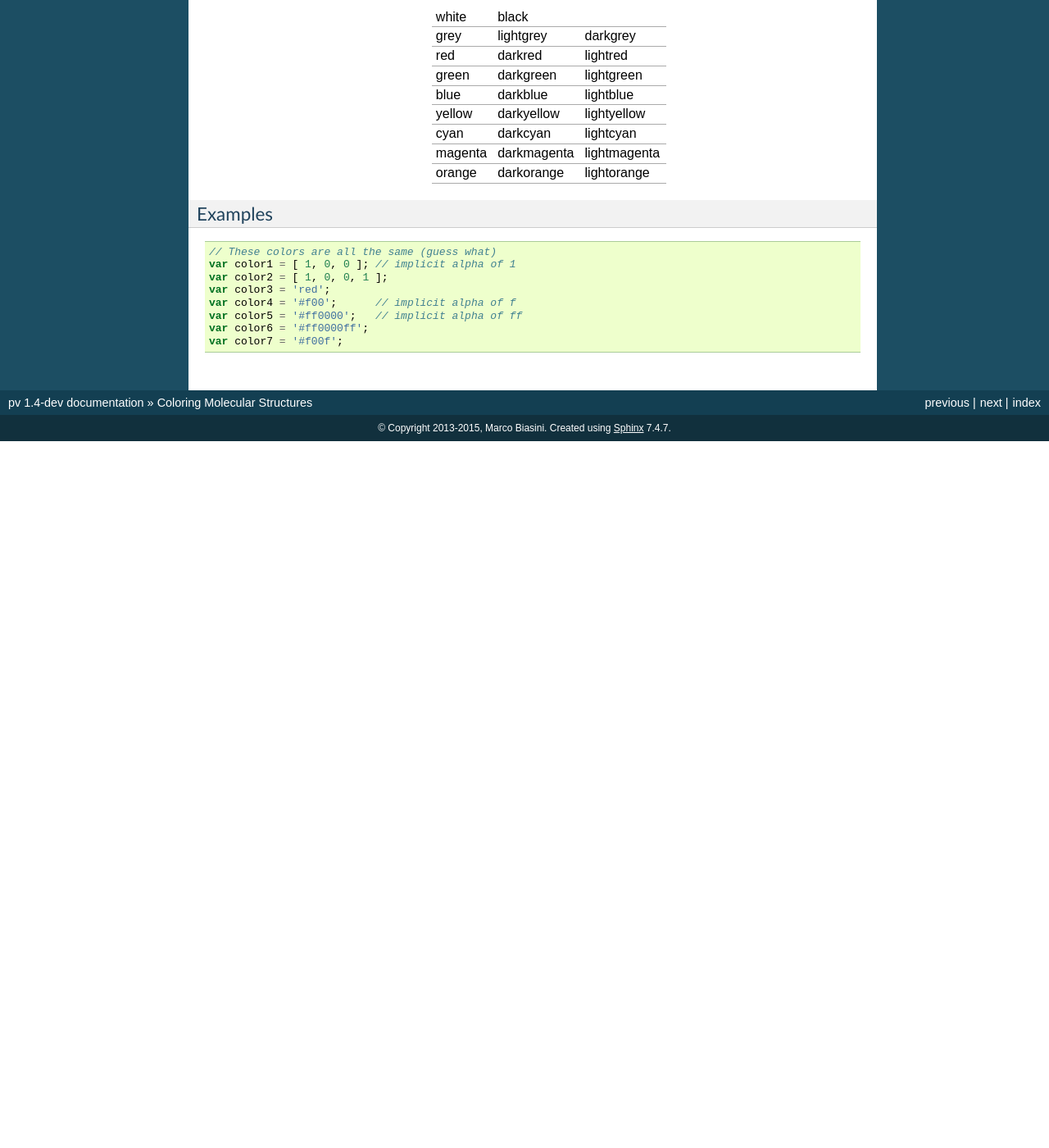
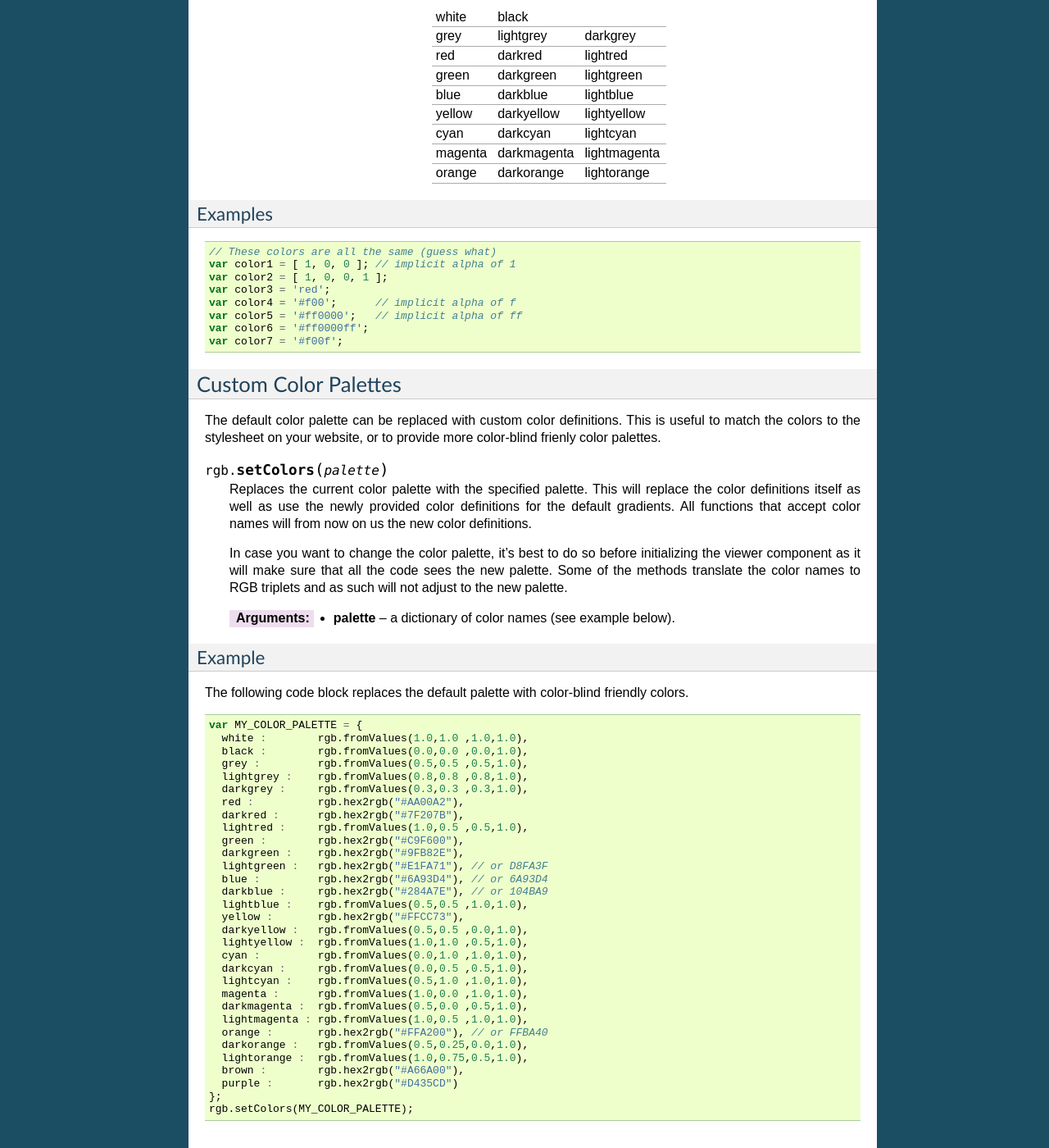
Before and after one commit to biasmv/pv, a Sphinx documentation site: the page built from doc/coloring.rst, in a window 1280 px wide and 1400 px high, scrolled down 2524 px. Shown: the whole window at 82% size. Built offline with Sphinx 7.4.7, drawn with Linux system fonts in a browser that asks for light colours; before the commit the page ends 3062 px from its top, so only the background shows below that; some of the changed text lies outside the part shown.

Commit message:
add documentation for setColors

```diff
--- a/doc/coloring.rst
+++ b/doc/coloring.rst
@@ -110,6 +110,9 @@ The following will add a new color operation which colors atoms based on their i
     });
   }
 
+
+
+
 .. _pv.color.notation:
 
 Color Notations
@@ -155,3 +158,60 @@ Examples
   var color5 = '#ff0000';   // implicit alpha of ff
   var color6 = '#ff0000ff';
   var color7 = '#f00f';
+
+
+.. _pv.color.custom-colors
+
+Custom Color Palettes
+--------------------------------------------------------------------------
+
+The default color palette can be replaced with custom color definitions. This is useful to match the colors to the stylesheet on your website, or to provide more color-blind frienly color palettes.
+
+
+.. function :: rgb.setColors(palette)
+
+  Replaces the current color palette with the specified palette. This will replace the color definitions itself as well as use the newly provided color definitions for the default gradients. All functions that accept color names will from now on us the new color definitions.
+
+  In case you want to change the color palette, it's best to do so before initializing the viewer component as it will make sure that all the code sees the new palette. Some of the methods translate the color names to RGB triplets and as such will not adjust to the new palette.
+
+  :param palette: a dictionary of color names (see example below).
+
+
+Example
+^^^^^^^^^^^^^^^^^^^^^^^^^^^^^^^^^^^^^^^^^^^^^^^^^^^^^^^^^^^^^^^^^^^^^^^^^^
+
+The following code block replaces the default palette with color-blind friendly colors.
+
+.. code-block:: javascript
+
+  var MY_COLOR_PALETTE = {
+    white :        rgb.fromValues(1.0,1.0 ,1.0,1.0),
+    black :        rgb.fromValues(0.0,0.0 ,0.0,1.0),
+    grey :         rgb.fromValues(0.5,0.5 ,0.5,1.0),
+    lightgrey :    rgb.fromValues(0.8,0.8 ,0.8,1.0),
+    darkgrey :     rgb.fromValues(0.3,0.3 ,0.3,1.0),
+    red :          rgb.hex2rgb("#AA00A2"),
+    darkred :      rgb.hex2rgb("#7F207B"),
+    lightred :     rgb.fromValues(1.0,0.5 ,0.5,1.0),
+    green :        rgb.hex2rgb("#C9F600"),
+    darkgreen :    rgb.hex2rgb("#9FB82E"),
+    lightgreen :   rgb.hex2rgb("#E1FA71"), // or D8FA3F
+    blue :         rgb.hex2rgb("#6A93D4"), // or 6A93D4
+    darkblue :     rgb.hex2rgb("#284A7E"), // or 104BA9
+    lightblue :    rgb.fromValues(0.5,0.5 ,1.0,1.0),
+    yellow :       rgb.hex2rgb("#FFCC73"),
+    darkyellow :   rgb.fromValues(0.5,0.5 ,0.0,1.0),
+    lightyellow :  rgb.fromValues(1.0,1.0 ,0.5,1.0),
+    cyan :         rgb.fromValues(0.0,1.0 ,1.0,1.0),
+    darkcyan :     rgb.fromValues(0.0,0.5 ,0.5,1.0),
+    lightcyan :    rgb.fromValues(0.5,1.0 ,1.0,1.0),
+    magenta :      rgb.fromValues(1.0,0.0 ,1.0,1.0),
+    darkmagenta :  rgb.fromValues(0.5,0.0 ,0.5,1.0),
+    lightmagenta : rgb.fromValues(1.0,0.5 ,1.0,1.0),
+    orange :       rgb.hex2rgb("#FFA200"), // or FFBA40
+    darkorange :   rgb.fromValues(0.5,0.25,0.0,1.0),
+    lightorange :  rgb.fromValues(1.0,0.75,0.5,1.0),
+    brown :        rgb.hex2rgb("#A66A00"),
+    purple :       rgb.hex2rgb("#D435CD")
+  };
+  rgb.setColors(MY_COLOR_PALETTE);
```
